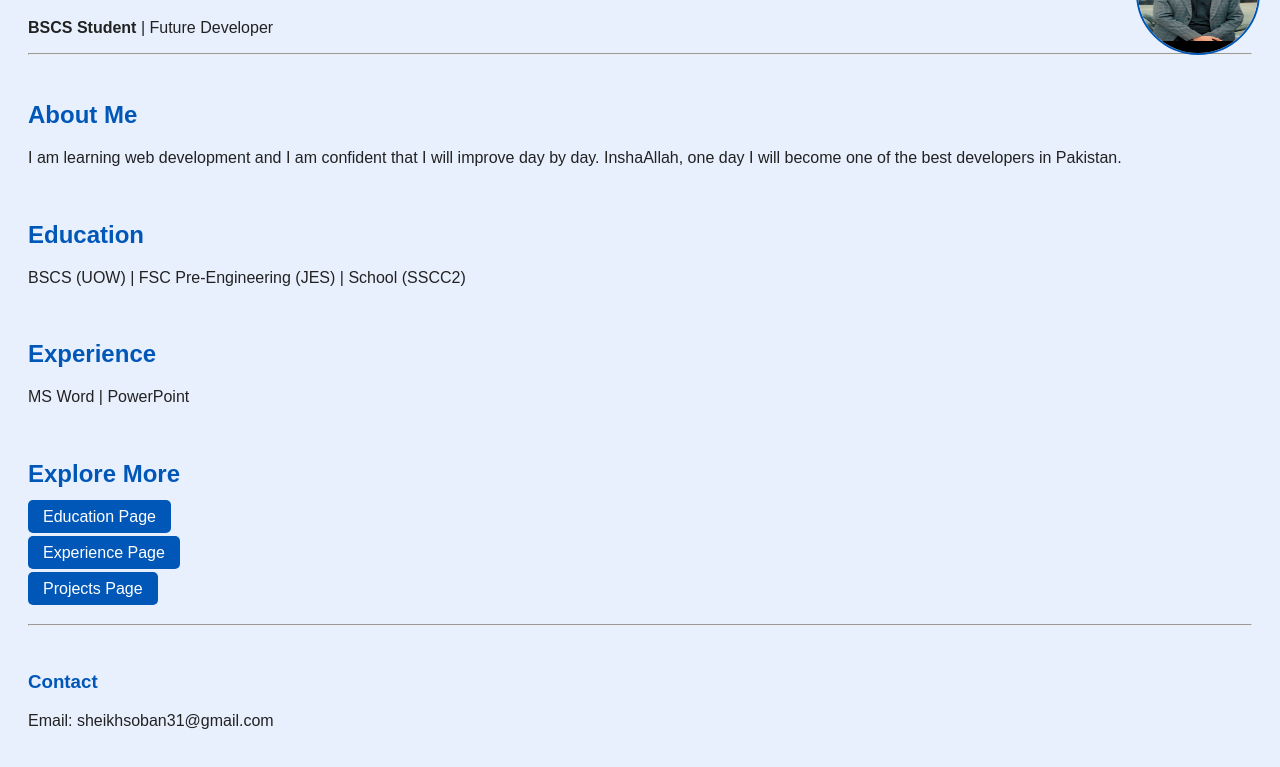
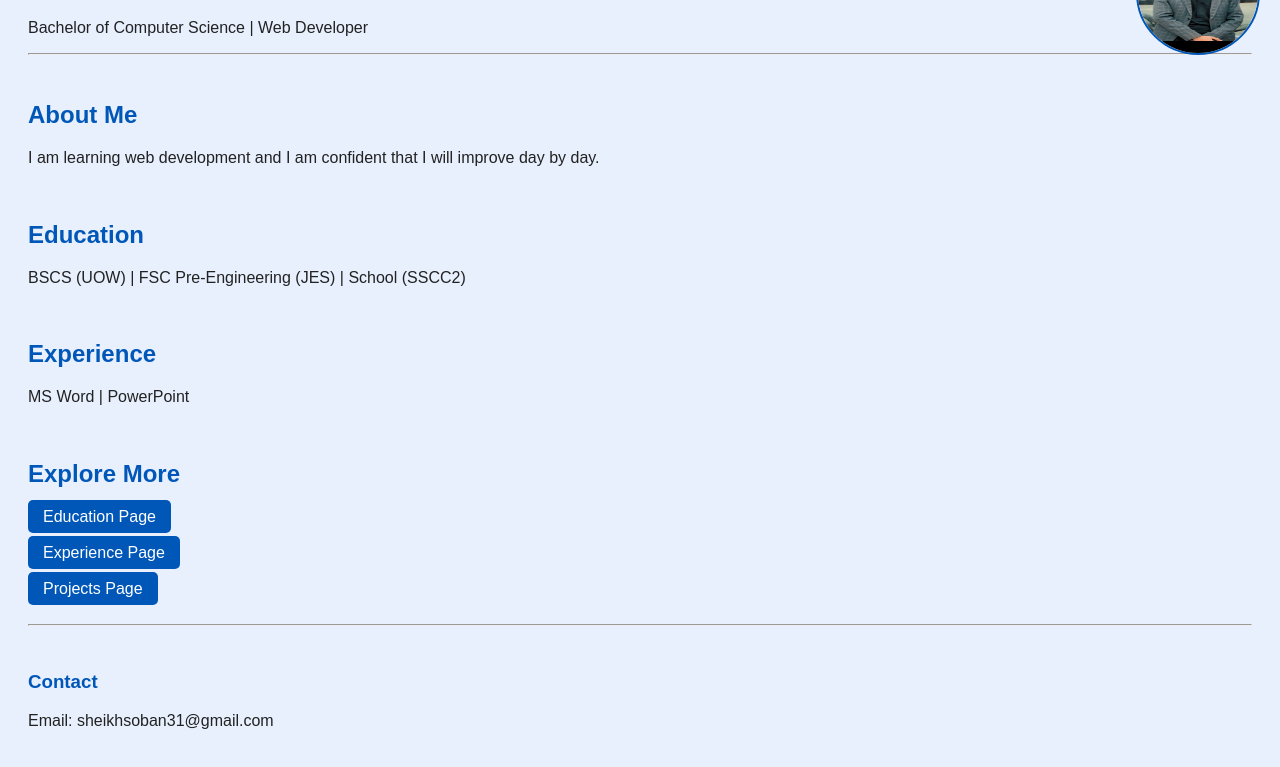
Before and after one commit to sobanfaisal31/my-portfolio, a plain HTML site: page index.html in a window 1280 px wide. Shown: the part 89-856 px from the top of the page. Drawn offline with Linux system fonts and the light colour scheme.

Commit message:
updated home page

```diff
--- a/index.html
+++ b/index.html
@@ -13,14 +13,14 @@
 
     <!-- Heading -->
     <h1>Welcome to My Portfolio</h1>
-    <p><strong>BSCS Student</strong> | Future Developer</p>
+    <p> Bachelor of Computer Science | Web Developer</p>
     <hr><br>
 
     <!-- About Me -->
     <h2>About Me</h2>
     <p>
         I am learning web development and I am confident that I will improve day by day.
-        InshaAllah, one day I will become one of the best developers in Pakistan.
+
     </p>
     <br>
 
```
